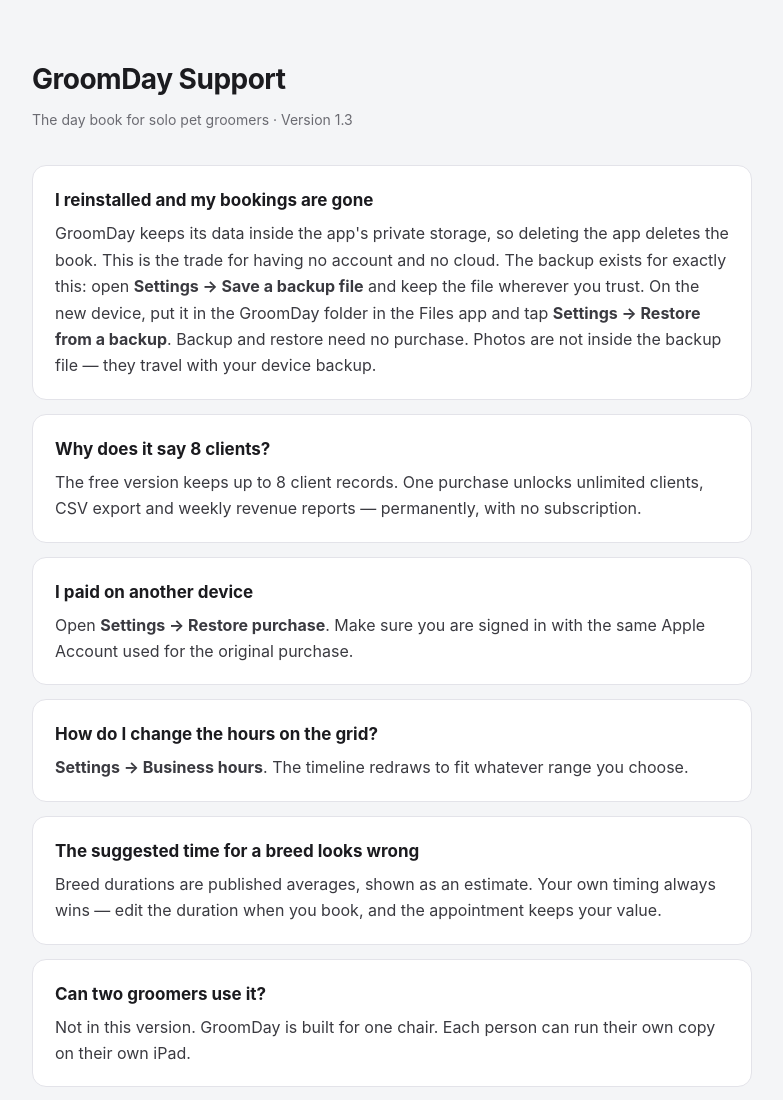
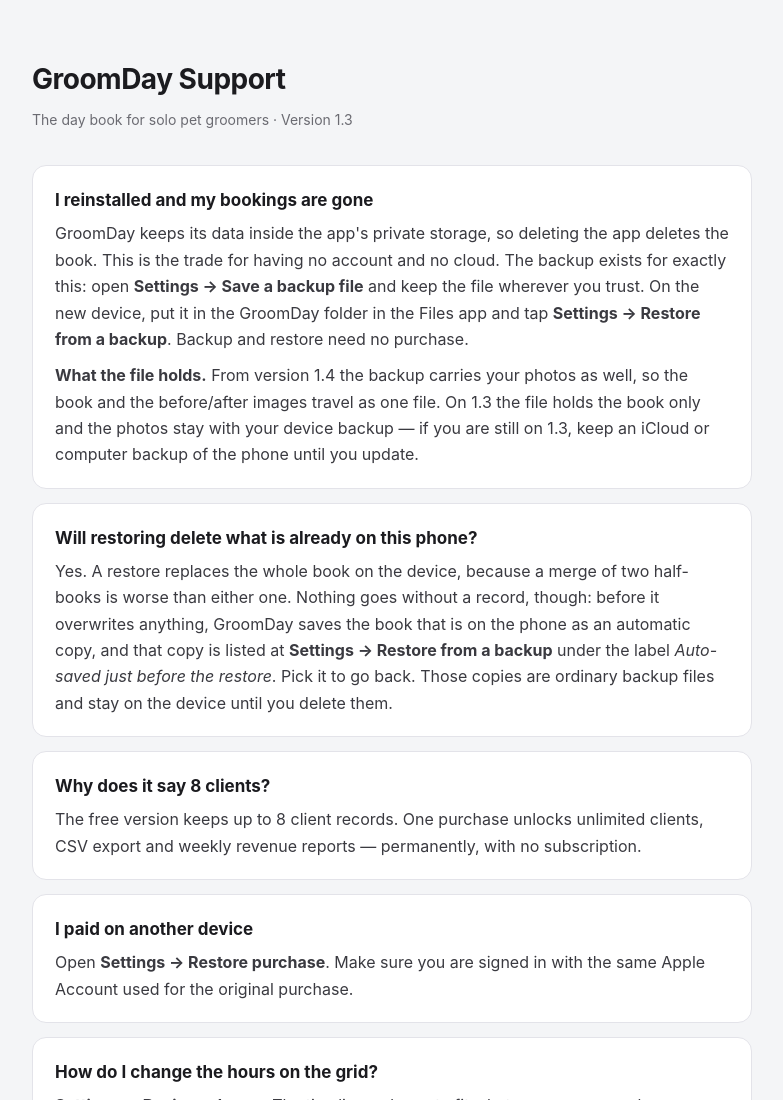
Before and after one commit to itzhaolei/groomday-site, a plain HTML site: page support.html in a window 1280 px wide. Shown: the top 1100 px of the page, without its empty margins (248-1031 px from the left). Drawn offline with Linux system fonts and the light colour scheme.

Commit message:
site(support): the page told users photos are not in the backup, which stops being true in 1.4

```diff
--- a/sitemap.xml
+++ b/sitemap.xml
@@ -8,7 +8,7 @@
   </url>
   <url>
     <loc>https://itzhaolei.github.io/groomday-site/support.html</loc>
-    <lastmod>2026-11-21</lastmod>
+    <lastmod>2026-11-24</lastmod>
     <changefreq>yearly</changefreq>
     <priority>0.5</priority>
   </url>
--- a/support.html
+++ b/support.html
@@ -37,7 +37,13 @@
 
   <div class="q">
     <h2>I reinstalled and my bookings are gone</h2>
-    <p>GroomDay keeps its data inside the app's private storage, so deleting the app deletes the book. This is the trade for having no account and no cloud. The backup exists for exactly this: open <strong>Settings → Save a backup file</strong> and keep the file wherever you trust. On the new device, put it in the GroomDay folder in the Files app and tap <strong>Settings → Restore from a backup</strong>. Backup and restore need no purchase. Photos are not inside the backup file — they travel with your device backup.</p>
+    <p>GroomDay keeps its data inside the app's private storage, so deleting the app deletes the book. This is the trade for having no account and no cloud. The backup exists for exactly this: open <strong>Settings → Save a backup file</strong> and keep the file wherever you trust. On the new device, put it in the GroomDay folder in the Files app and tap <strong>Settings → Restore from a backup</strong>. Backup and restore need no purchase.</p>
+    <p><strong>What the file holds.</strong> From version 1.4 the backup carries your photos as well, so the book and the before/after images travel as one file. On 1.3 the file holds the book only and the photos stay with your device backup — if you are still on 1.3, keep an iCloud or computer backup of the phone until you update.</p>
+  </div>
+
+  <div class="q">
+    <h2>Will restoring delete what is already on this phone?</h2>
+    <p>Yes. A restore replaces the whole book on the device, because a merge of two half-books is worse than either one. Nothing goes without a record, though: before it overwrites anything, GroomDay saves the book that is on the phone as an automatic copy, and that copy is listed at <strong>Settings → Restore from a backup</strong> under the label <em>Auto-saved just before the restore</em>. Pick it to go back. Those copies are ordinary backup files and stay on the device until you delete them.</p>
   </div>
 
   <div class="q">
```
